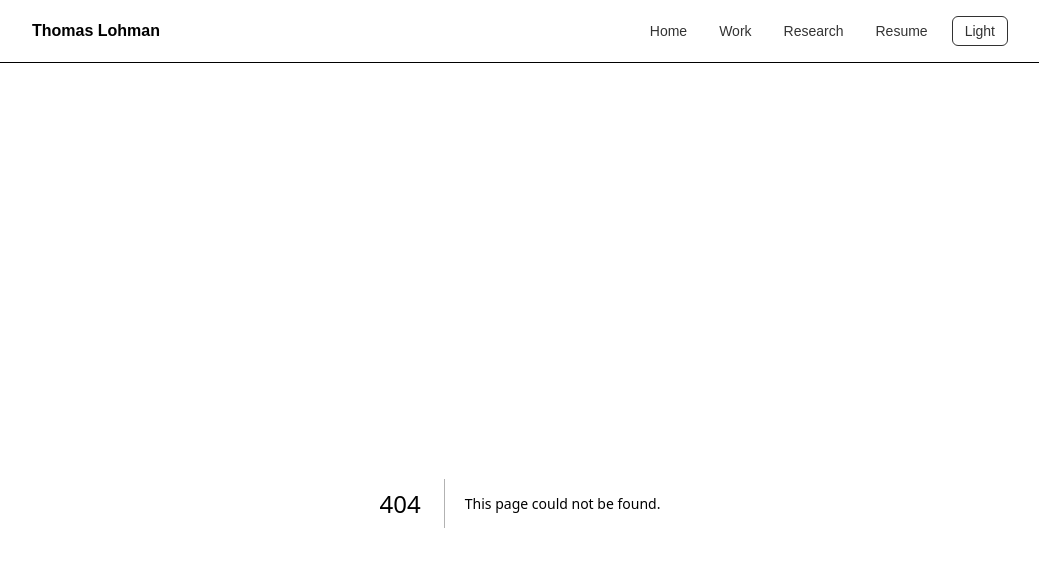
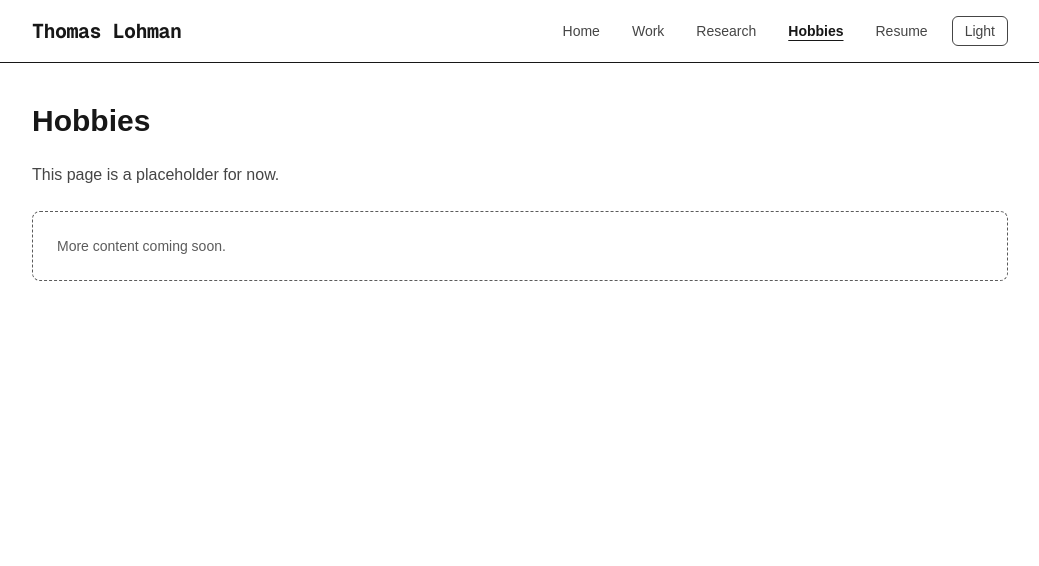
Before and after one commit to Thomas-Lohman/Personal-Website, a Next.js app: page /hobbies in a window 1280 px wide. Before the commit this address had no page. Shown: the top 566 px of the page, without its empty margins (120-1159 px from the left). Built offline with nearby package versions, Linux system fonts and the light colour scheme.

Commit message:
Updating Nav bar, creating hobbies page

```diff
--- /dev/null
+++ b/app/hobbies/page.tsx
@@ -0,0 +1,15 @@
+export default function HobbiesPage() {
+  return (
+    <section className="space-y-6">
+      <h1 className="text-3xl font-bold">Hobbies</h1>
+
+      <p className="opacity-80 max-w-2xl">
+        This page is a placeholder for now.
+      </p>
+
+      <div className="rounded-lg border border-dashed p-6 text-sm opacity-70">
+        More content coming soon.
+      </div>
+    </section>
+  );
+}
--- a/components/Navbar.tsx
+++ b/components/Navbar.tsx
@@ -8,6 +8,7 @@ const navItems = [
   { href: "/", label: "Home" },
   { href: "/work", label: "Work" },
   { href: "/research", label: "Research" },
+  { href: "/hobbies", label: "Hobbies" }, // NEW
   { href: "/resume", label: "Resume" },
 ];
 
@@ -22,7 +23,11 @@ export default function Navbar() {
   return (
     <header className="w-full border-b">
       <nav className="mx-auto flex max-w-5xl items-center justify-between px-6 py-4">
-        <Link href="/" className="font-semibold">
+        {/* Name */}
+        <Link
+          href="/"
+          className="text-xl font-bold tracking-tight font-mono"
+        >
           Thomas Lohman
         </Link>
 
```
